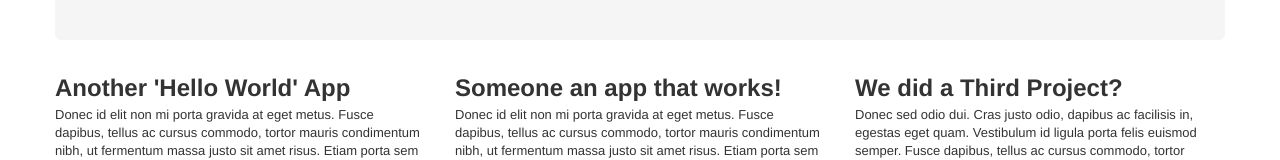
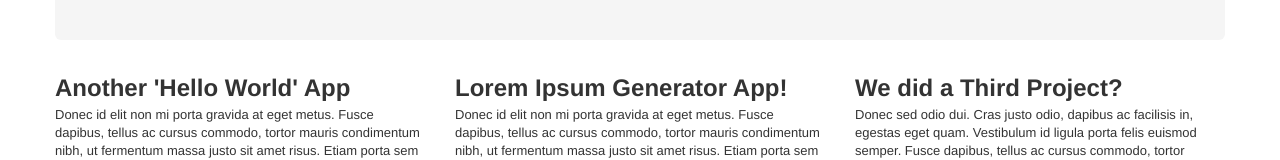
Before and after one commit to stee11/tcnj-cloud-research-group.github.com, a plain HTML site: page index.html in a window 1280 px wide. Shown: the part 282-442 px from the top of the page. Drawn offline with nearby package versions, Linux system fonts and the light colour scheme.

Commit message:
fixed spelling

```diff
--- a/index.html
+++ b/index.html
@@ -68,7 +68,7 @@
           <p><a class="btn" href="#">View details &raquo;</a></p>
         </div>
         <div class="span4">
-          <h2>Someone an app that works!</h2>
+          <h2>Lorem Ipsum Generator App!</h2>
            <p>Donec id elit non mi porta gravida at eget metus. Fusce dapibus, tellus ac cursus commodo, tortor mauris condimentum nibh, ut fermentum massa justo sit amet risus. Etiam porta sem malesuada magna mollis euismod. Donec sed odio dui. </p>
           <p><a class="btn" href="#">View details &raquo;</a></p>
        </div>
```
